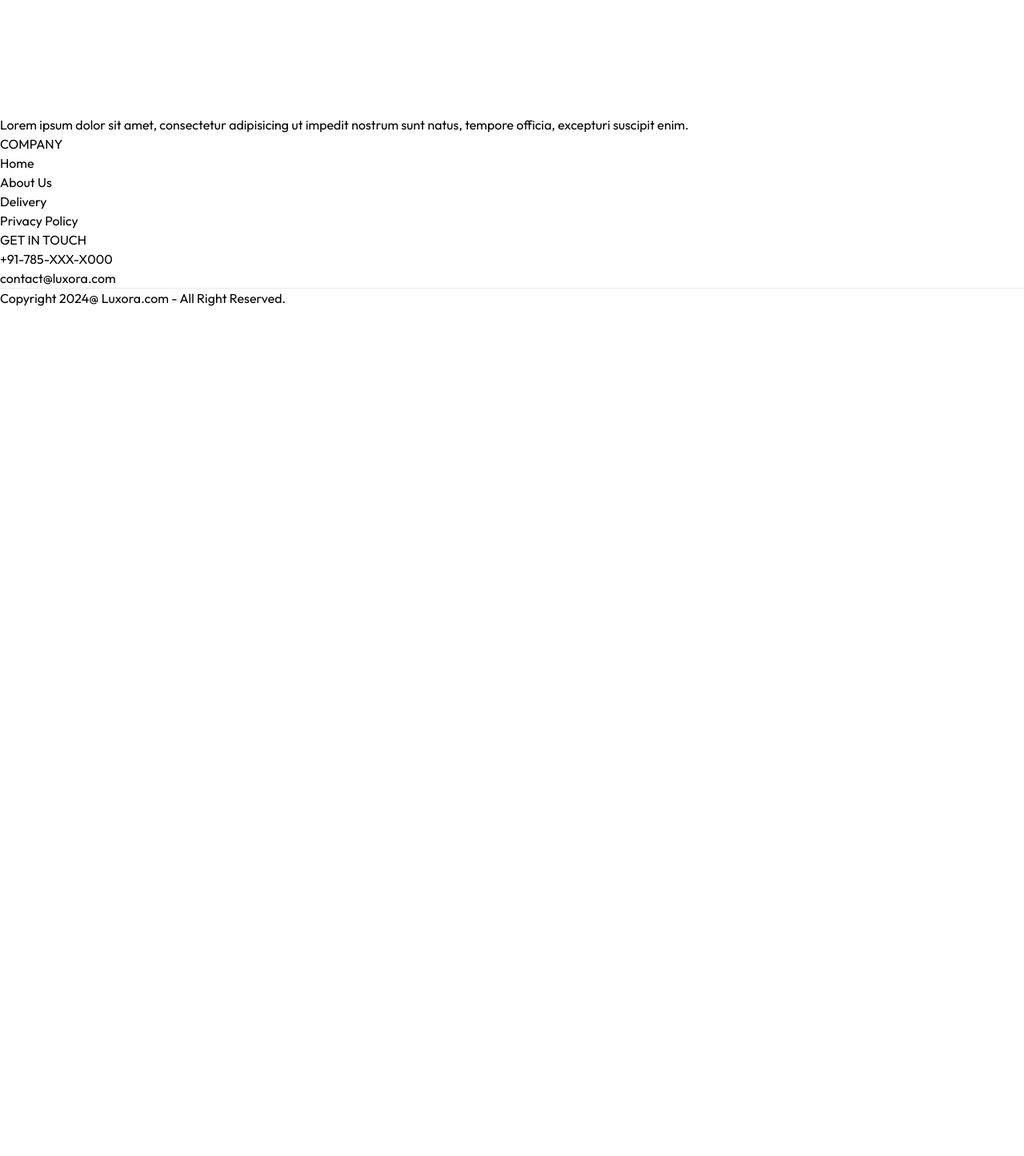
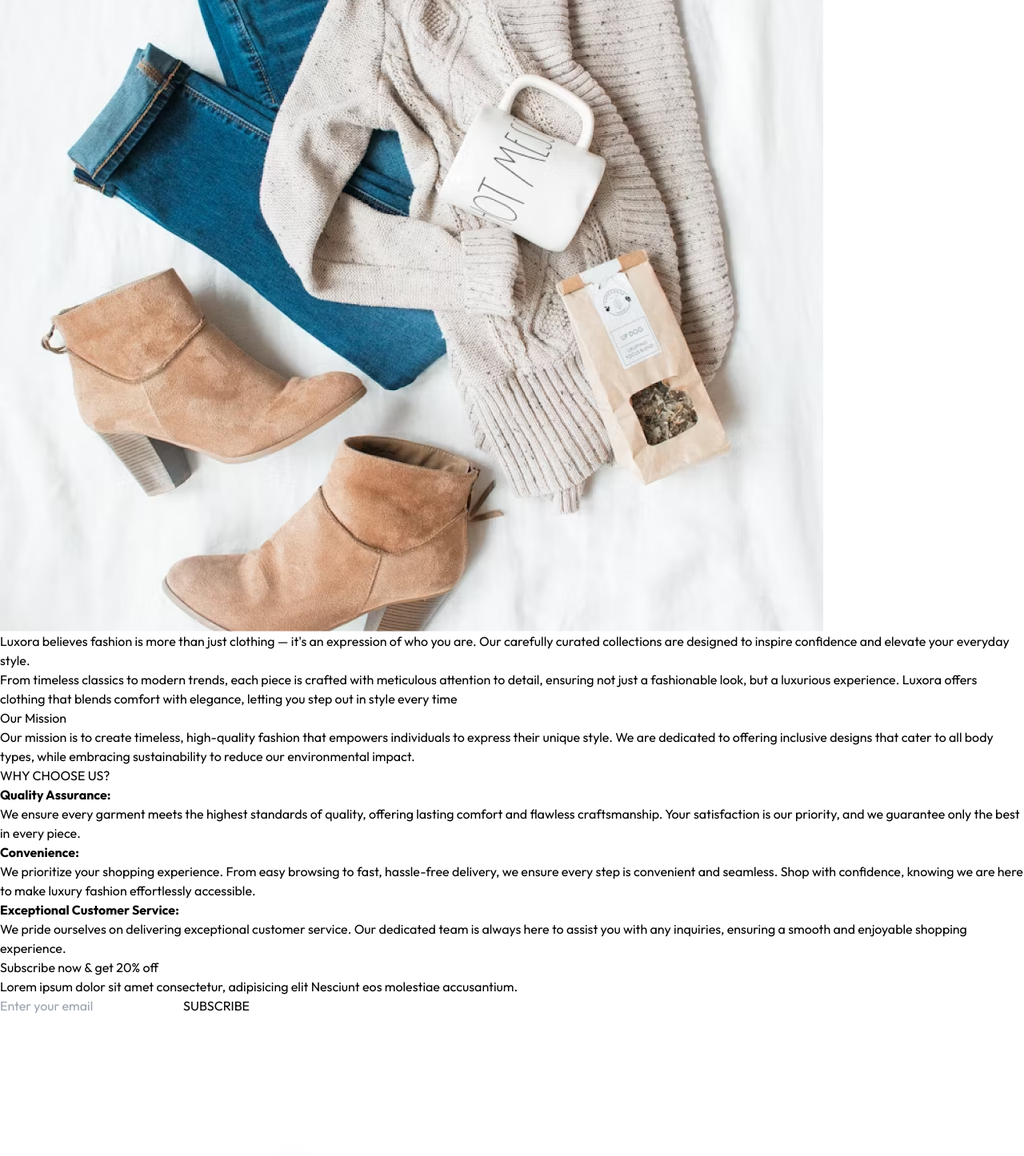
Before and after one commit to pankhuripanday/Luxora, a React (Vite) app: page /about in a window 1280 px wide. Shown: the part 1131-2577 px from the top of the page at 80% size. Before the commit the page ends 1516 px from the top, so only its background shows below. Built offline with nearby package versions, Linux system fonts and the light colour scheme.

Commit message:
contact page added

```diff
--- a/src/pages/About.jsx
+++ b/src/pages/About.jsx
@@ -1,8 +1,50 @@
-//import React from 'react'
+import Title from '../components/Title'
+import {assets} from '../assets/assets'
+import NewsletterBox from '../components/NewsletterBox'
+
+
+
 
 const About = () => {
   return (
-    <div>About</div>
+    <div>
+      <div className="pt-8 text-2xl text-center border-t">
+        <Title text1={'ABOUT'} text2={'US'} />
+      </div>
+
+      <div className='flex flex-col gap-16 my-10 md:flex-row'>
+        <img className='w-full md:max-w-[450px]' src={assets.about_img} alt="" />
+        <div className='flex flex-col justify-center gap-6 text-gray-600 md:w-2/4'>
+          <p>Luxora believes fashion is more than just clothing — it's an expression of who you are. Our carefully curated collections are designed to inspire confidence and elevate your everyday style.</p>
+          <p> From timeless classics to modern trends, each piece is crafted with meticulous attention to detail, ensuring not just a fashionable look, but a luxurious experience. Luxora offers clothing that blends comfort with elegance, letting you step out in style every time</p>
+          <p className='text-gray-800'>Our Mission</p>
+          <p>Our mission is to create timeless, high-quality fashion that empowers individuals to express their unique style. We are dedicated to offering inclusive designs that cater to all body types, while embracing sustainability to reduce our environmental impact.</p>
+        </div>
+      </div>
+
+      <div className='py-4 text-4xl'>
+        <Title text1={'WHY'} text2={'CHOOSE US?'} />
+      </div>
+      <div className='flex flex-col mb-20 text-sm md:flex-row'>
+        <div className='flex flex-col gap-5 px-10 py-8 border md:px-16 sm:py-20'>
+          <b>Quality Assurance:</b>
+          <p className='text-gray-600'>We ensure every garment meets the highest standards of quality, offering lasting comfort and flawless craftsmanship. Your satisfaction is our priority, and we guarantee only the best in every piece.</p>
+        </div>
+
+        <div className='flex flex-col gap-5 px-10 py-8 border md:px-16 sm:py-20'>
+          <b>Convenience:</b>
+          <p className='text-gray-600'>We prioritize your shopping experience. From easy browsing to fast, hassle-free delivery, we ensure every step is convenient and seamless. Shop with confidence, knowing we are here to make luxury fashion effortlessly accessible.</p>
+        </div>
+
+        <div className='flex flex-col gap-5 px-10 py-8 border md:px-16 sm:py-20'>
+          <b>Exceptional Customer Service:</b>
+          <p className='text-gray-600'>We pride ourselves on delivering exceptional customer service. Our dedicated team is always here to assist you with any inquiries, ensuring a smooth and enjoyable shopping experience.</p>
+        </div>
+      </div>
+      <NewsletterBox/>
+
+
+    </div>
   )
 }
 
--- a/src/pages/Contact.jsx
+++ b/src/pages/Contact.jsx
@@ -1,8 +1,29 @@
-//import React from 'react'
+import Title from '../components/Title'
+import {assets} from '../assets/assets'
+import NewsletterBox from '../components/NewsletterBox'
+
+
 
 const Contact = () => {
   return (
-    <div>Contact</div>
+    <div>
+      <div className="pt-10 text-2xl text-center border-t">
+        <Title text1={'CONTACT'} text2={'US'} />
+      </div>
+
+      <div className="flex flex-col justify-center gap-10 my-10 md:flex-row mb-28">
+        <img className='w-full md:max-w-[480px]' src={assets.contact_img} alt="" />
+        <div className='flex flex-col items-start justify-center gap-6'>
+          <p className='text-xl font-semibold text-gray-600'>Our Store</p>
+          <p>54179 williams Green <br /> Suite 350, California, USA</p>
+          <p className='text-gray-600'>Tel:(7845) 546-012 <br />Email:admin@luxora.com</p>
+          <p className='text-xl font-semibold text-gray-600' >Career at Luxora</p>
+          <p className='text-gray-500'>Learn more about our teams and job openings.</p>
+          <button className='border border-black px-8 py-4 text-sm hover:bg-black hover:text-white transition-all duration=75'>Explore Jobs</button>
+        </div>
+      </div>
+      <NewsletterBox />
+    </div>
   )
 }
 
--- a/src/pages/Login.jsx
+++ b/src/pages/Login.jsx
@@ -4,16 +4,30 @@ import { useState } from "react"
 
 const Login = () => {
 
-  const [currentState, setCurrentState] = useState('Sign Up');
+  const [currentState, setCurrentState] = useState('Login');
+  const onSubmitHandler = async (event) => {
+    event.preventDefault();
+  }
+
+
   return (
-    <form className="flex flex-col items-center w-[90%] sm:max-w-96 m-auto mt-14 gap-4 text-gray-800">
+    <form onSubmit={onSubmitHandler} className="flex flex-col items-center w-[90%] sm:max-w-96 m-auto mt-14 gap-4 text-gray-800">
       <div className="inline-flex items-center gap-2 mt-10 mb-2 ">
         <p className="text-3xl prata-regular">{currentState}</p>
         <hr className="border-none h-[1.5px] w-8 bg-gray-800" />
       </div>
-      <input type="text" className="w-full px-3 py-2 border border-gray-800"  placeholder="Name" required />
+      {currentState === 'Login' ? '' : <input type="text" className="w-full px-3 py-2 border border-gray-800"  placeholder="Name" required /> }
       <input type="email" className="w-full px-3 py-2 border border-gray-800"  placeholder="Email" required />
       <input type="password" className="w-full px-3 py-2 border border-gray-800"  placeholder="Password" required />
+      <div className="w-full flex justify-between text-sm mt-[-8px]">
+        <p className="cursor-pointer">Forgot password?</p>
+        {
+          currentState === 'Login'
+          ? <p className="cursor-pointer" onClick={() => setCurrentState('Sign Up')}>Create account</p>
+          : <p className="cursor-pointer" onClick={() => setCurrentState('Login')}>Login Here</p>
+        }
+      </div>
+      <button className="px-8 py-2 mt-4 font-light text-white bg-black">{currentState === 'Login' ? 'Sign In' : 'Sign Up'}</button>
     </form>
   )
 }
```
